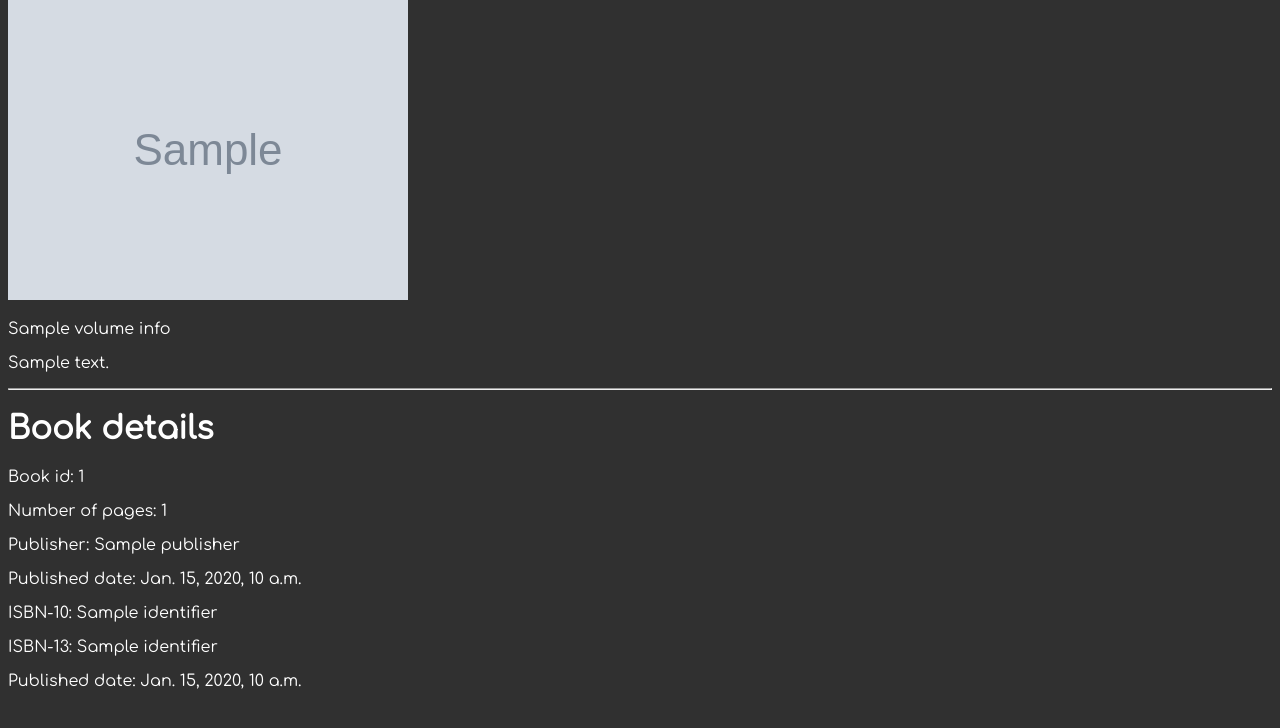
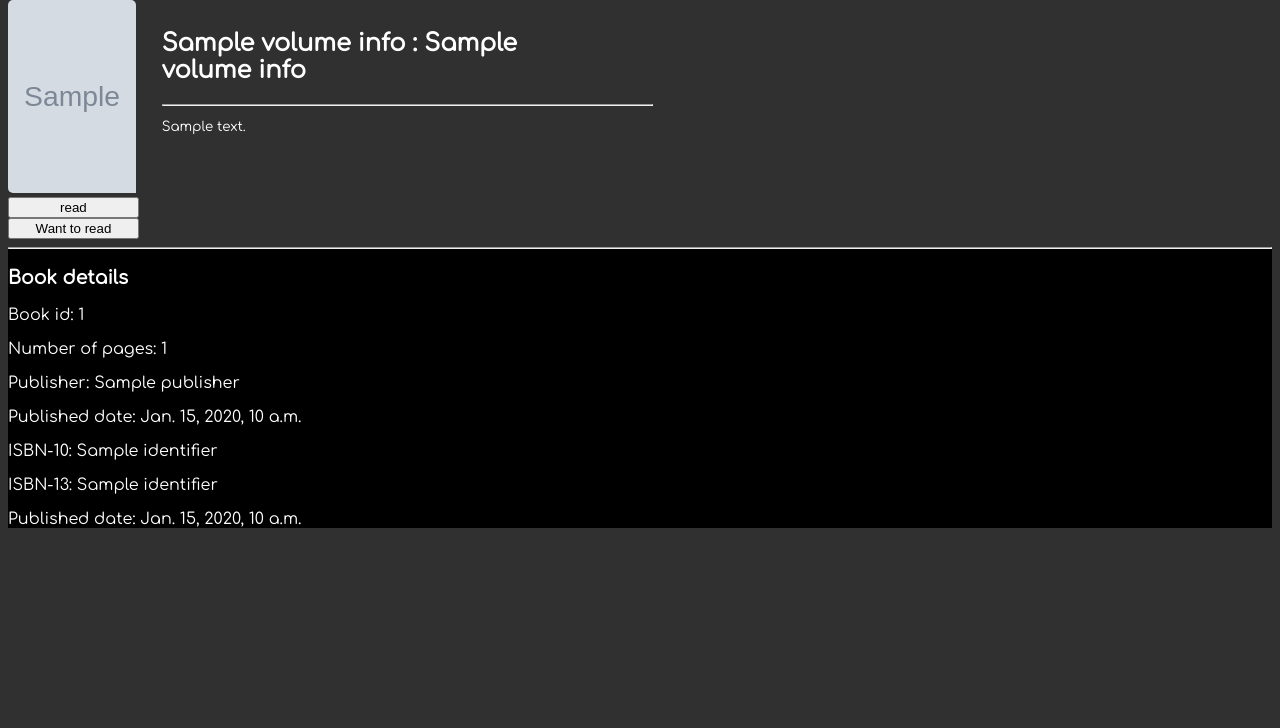
Before and after one commit to ddVital/Books, a Django app: page /book/1 in a window 1280 px wide. Shown: the part 57-785 px from the top of the page. Run offline with Django 3.2, Linux system fonts and the light colour scheme; tables that the repository leaves empty hold one stand-in row (values such as "Sample post"); grey boxes marked "Sample" are stand-in pictures; a database or web service that is not in the repository returns one stand-in record (values such as "Sample title"); data that the repository does not hold is empty.

Commit message:
styling book page

```diff
--- a/books/static/styles/style.css
+++ b/books/static/styles/style.css
@@ -24,6 +24,13 @@ header {
       justify-content: space-around;
   max-height: 3rem;
   border-bottom: 1px solid #444444;
+}
+
+#books-count {
+  background-color: #3c28f0;
+  font-size: .8rem;
+  padding: 3px;
+  border-radius: 50px;
 }
 
 .search {
@@ -101,10 +108,35 @@ header {
   display: none;
 }
 
-#books-count {
-  background-color: #3c28f0;
-  font-size: .8rem;
-  padding: 3px;
-  border-radius: 50px;
+.book-volume-info {
+  display: inline-block;
+}
+
+.book-cover {
+  display: inline-block;
+  width: 20%;
+}
+
+.option-bnt {
+  width: 100%;
+}
+
+.book-info {
+  width: 75%;
+  float: right;
+  padding: 10px;
+}
+
+.book-title {
+  max-width: 90%;
+}
+
+.book-description {
+  font-size: 10pt;
+  max-width: 90%;
+}
+
+.book-details {
+  background-color: black;
 }
 /*# sourceMappingURL=style.css.map */
--- a/books/static/styles/style.sass
+++ b/books/static/styles/style.sass
@@ -22,6 +22,12 @@ header
   justify-content: space-around
   max-height: 3rem
   border-bottom: 1px solid $bg-secondary-color
+
+#books-count
+  background-color: $secondary-color
+  font-size: .8rem
+  padding: 3px
+  border-radius: 50px
 
 .search
   margin: 5rem
@@ -60,7 +66,6 @@ header
   background-size: cover
   border-radius: 5px 5px 0px 5px
 
-
 .title
   display: block;
   white-space: nowrap
@@ -76,8 +81,33 @@ header
 .book-options
   display: none
 
-#books-count
-  background-color: $secondary-color
-  font-size: .8rem
-  padding: 3px
-  border-radius: 50px
+.book-volume-info
+  display: inline-block
+
+.book-cover
+  display: inline-block
+  width: 20%
+  img
+
+
+.options
+
+.option-bnt
+  width: 100%
+
+
+.book-info
+  width: 75%
+  float: right
+  padding: 10px
+
+.book-title
+  max-width: 90%
+
+.book-description
+  font-size: 10pt
+  max-width: 90%
+
+.book-details
+  background-color: black
+  // width: 100%
--- a/books/templates/books/book.html
+++ b/books/templates/books/book.html
@@ -1,17 +1,61 @@
 {% extends "books/layout.html" %}
+{% load static %}
 
 {% block title %} {{ book.volumeInfo.title }} {% endblock %}
 
 {% block body %}
     <div class="book-page">
-        <img src="{{ book.volumeInfo.imageLinks.thumbnail }}" alt="" class="big-cover">
-        <p>{{ book.volumeInfo.title }}</p>
+        <div class="book-volume-info">
+            <div class="book-cover">
+                {% if book.volumeInfo.imageLinks.thumbnail %}
+                    <img src="{{ book.volumeInfo.imageLinks.thumbnail }}" alt="{{ book.volumeInfo.title }}" class="cover">
+                {% else %}
+                    <img src="{% static 'img/NotAvailable.jpeg' %}" alt="{{ book.volumeInfo.title }}" class="cover">
+                {% endif %}
 
-        <p>{{ book.volumeInfo.description|safe }}</p>
+                <div class="options">
+                    {% if book.id in read_books %}
+                    <form action="{% url 'remove_from_read_books' book.id %}" method="post">
+                        {% csrf_token %}
+                        <button class="option-bnt">remove read</button>
+                    </form>
+                    {% else %}
+                    <form action="{% url 'add_to_read_books' book.id %}" method="post">
+                        {% csrf_token %}
+                        <button class="option-bnt">read</button>
+                    </form>
+                    {% endif %}
 
+                    {% if book.id in want_to_read %}
+                    <form action="{% url 'remove_from_want_to_read' book.id %}" method="post">
+                        {% csrf_token %}
+                        <button class="option-bnt">remove want to read</button>
+                    </form>
+                    {% else %}
+                    <form action="{% url 'add_to_want_to_read' book.id %}" method="post">
+                        {% csrf_token %}
+                        <button class="option-bnt">Want to read</button>
+                    </form>
+                    {% endif %}
+                </div>
+            </div>
+
+            <div class="book-info">
+                <h2 class="book-title">
+                    {{ book.volumeInfo.title }}
+                    {% if book.volumeInfo.subtitle %}
+                    : {{ book.volumeInfo.subtitle }}
+                    {% endif %}
+                </h2>
                 <hr>
+                <p class="book-description">{{ book.volumeInfo.description|safe }}</p>
+            </div>
+        </div>
 
-        <h1>Book details</h1>
+
+        <div class="book-details">
+            <hr>
+            <h3>Book details</h3>
             <p>Book id: {{ book.id }}</p>
             <p>Number of pages: {{ book.volumeInfo.pageCount }}</p>
             <p>Publisher: {{ book.volumeInfo.publisher }}</p>
@@ -20,4 +64,5 @@
             <p>ISBN-13: {{ book.volumeInfo.industryIdentifiers.1.identifier }}</p>
             <p>Published date: {{ book.volumeInfo.publishedDate }}</p>
         </div>
+    </div>
 {% endblock %}
```
Also changed, not shown: 1 other file. Lines whose indentation alone changed are shown as unchanged.
